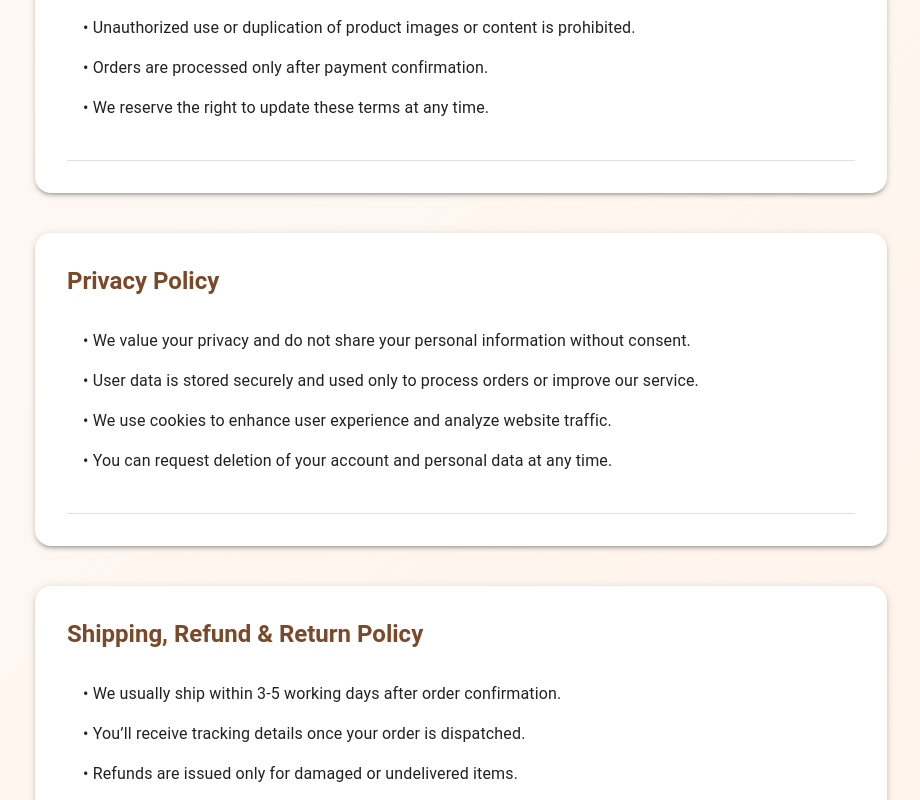
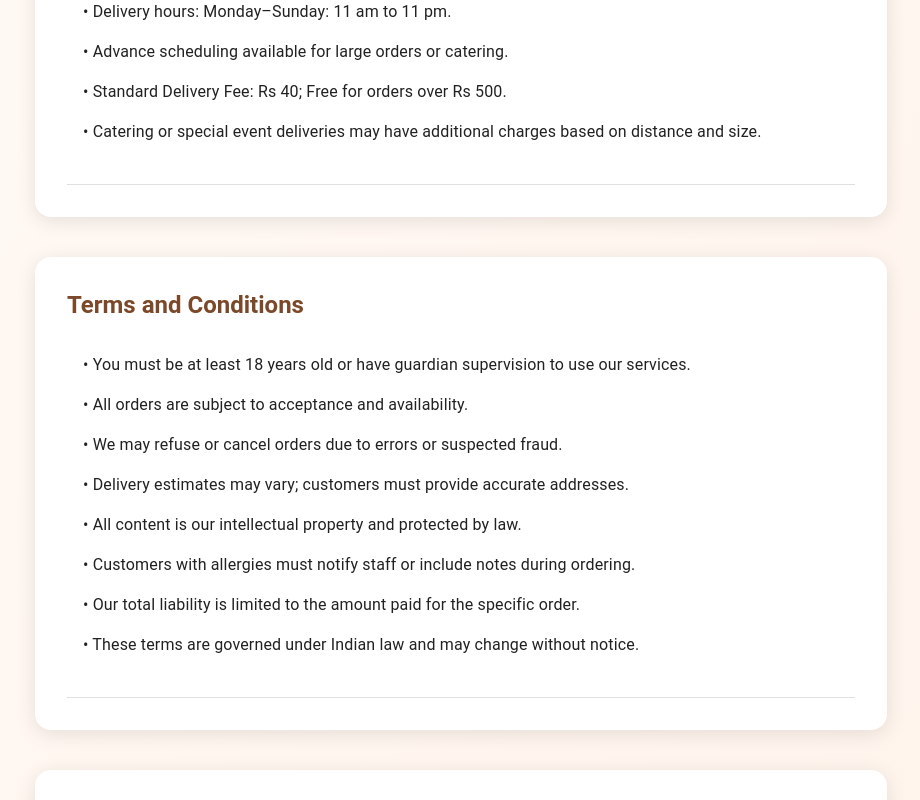
Before and after one commit to chidupudi/mittiarts, a React (Create React App) app: page /policies in a window 1280 px wide. Shown: the part 360-1160 px from the top of the page, without its empty margins (179-1099 px from the left). Built offline with nearby package versions, Linux system fonts and the light colour scheme.

Commit message:
Policies updated

```diff
--- a/src/pages/Policies.js
+++ b/src/pages/Policies.js
@@ -9,32 +9,37 @@ const fadeIn = keyframes`
 
 const policySections = [
   {
-    title: "Terms and Conditions",
+    title: "Shipping Policy",
     points: [
-      "By accessing and using our platform, you agree to abide by our policies.",
-      "All products listed are handcrafted and subject to slight variations.",
-      "Unauthorized use or duplication of product images or content is prohibited.",
-      "Orders are processed only after payment confirmation.",
-      "We reserve the right to update these terms at any time."
+      "Orders are prepared fresh and typically delivered within 30–90 minutes after confirmation, depending on location and order volume.",
+      "Delivery hours: Monday–Sunday: 11 am to 11 pm.",
+      "Advance scheduling available for large orders or catering.",
+      "Standard Delivery Fee: Rs 40; Free for orders over Rs 500.",
+      "Catering or special event deliveries may have additional charges based on distance and size."
     ]
   },
   {
-    title: "Privacy Policy",
+    title: "Terms and Conditions",
     points: [
-      "We value your privacy and do not share your personal information without consent.",
-      "User data is stored securely and used only to process orders or improve our service.",
-      "We use cookies to enhance user experience and analyze website traffic.",
-      "You can request deletion of your account and personal data at any time."
+      "You must be at least 18 years old or have guardian supervision to use our services.",
+      "All orders are subject to acceptance and availability.",
+      "We may refuse or cancel orders due to errors or suspected fraud.",
+      "Delivery estimates may vary; customers must provide accurate addresses.",
+      "All content is our intellectual property and protected by law.",
+      "Customers with allergies must notify staff or include notes during ordering.",
+      "Our total liability is limited to the amount paid for the specific order.",
+      "These terms are governed under Indian law and may change without notice."
     ]
   },
   {
-    title: "Shipping, Refund & Return Policy",
+    title: "Refund and Return Policy",
     points: [
-      "We usually ship within 3-5 working days after order confirmation.",
-      "You’ll receive tracking details once your order is dispatched.",
-      "Refunds are issued only for damaged or undelivered items.",
-      "Returns are accepted within 7 days of delivery in unused condition.",
-      "For return or refund requests, please contact our support team with order details."
+      "Refunds are available for incorrect, missing, or poor-quality items.",
+      "Refund requests must be made within 1 hour of receiving the order.",
+      "Returns are not accepted due to the perishable nature of food.",
+      "No refunds for customer errors or external delivery delays.",
+      "To request a refund, provide your order number, issue description, and photos.",
+      "Approved refunds may be credited back within 7–10 days to the original method."
     ]
   }
 ];
@@ -70,6 +75,7 @@ const Policies = () => {
               backgroundColor: "#fff",
               animation: `${fadeIn} 0.8s ease ${index * 0.2}s forwards`,
               opacity: 0,
+              boxShadow: "0 4px 20px rgba(0, 0, 0, 0.1)",
             }}
           >
             <Typography variant="h5" sx={{ mb: 2, color: "#7b4929", fontWeight: 600 }}>
@@ -85,6 +91,10 @@ const Policies = () => {
             {index !== policySections.length - 1 && <Divider sx={{ mt: 3 }} />}
           </Paper>
         ))}
+
+        <Typography align="center" sx={{ mt: 4, fontSize: 14, color: "#7a4b2c" }}>
+          For queries, contact us at +91-7382150250 or mittiarts0@gmail.com
+        </Typography>
       </Container>
     </Box>
   );
```
